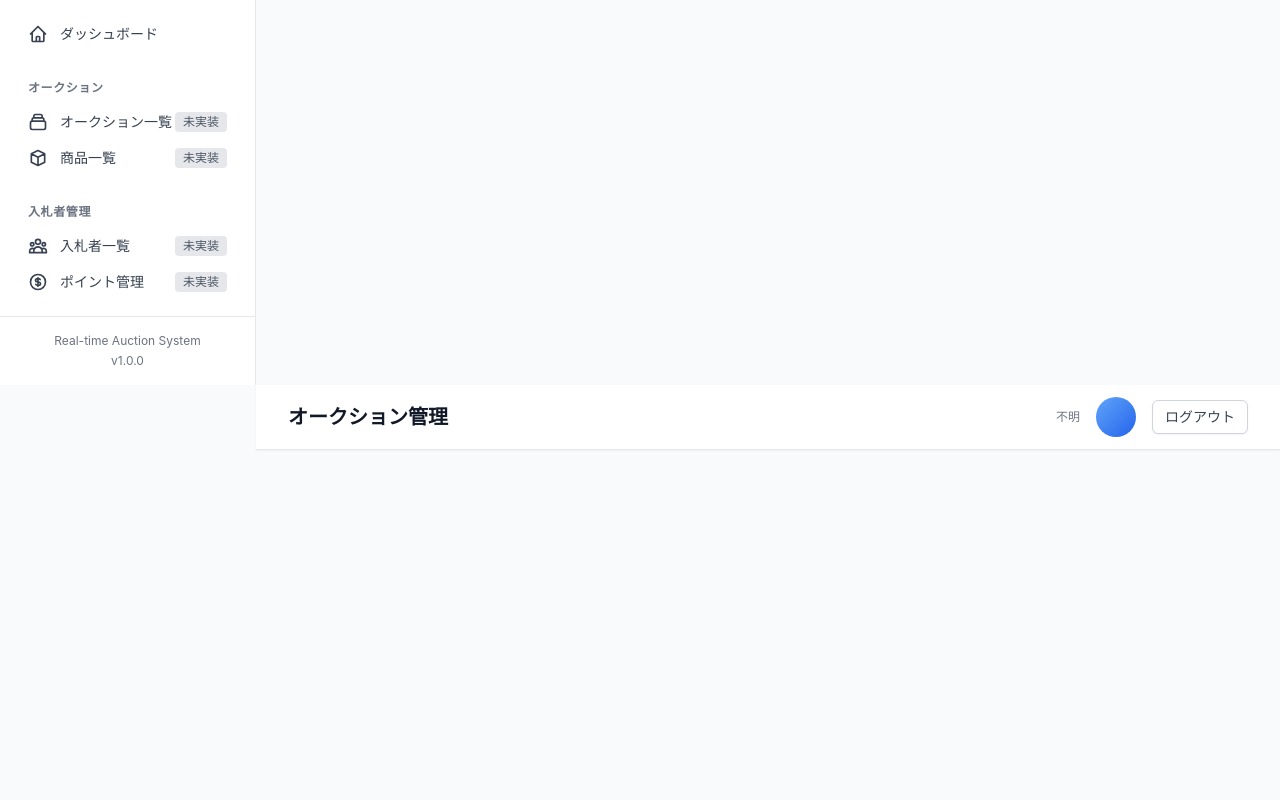
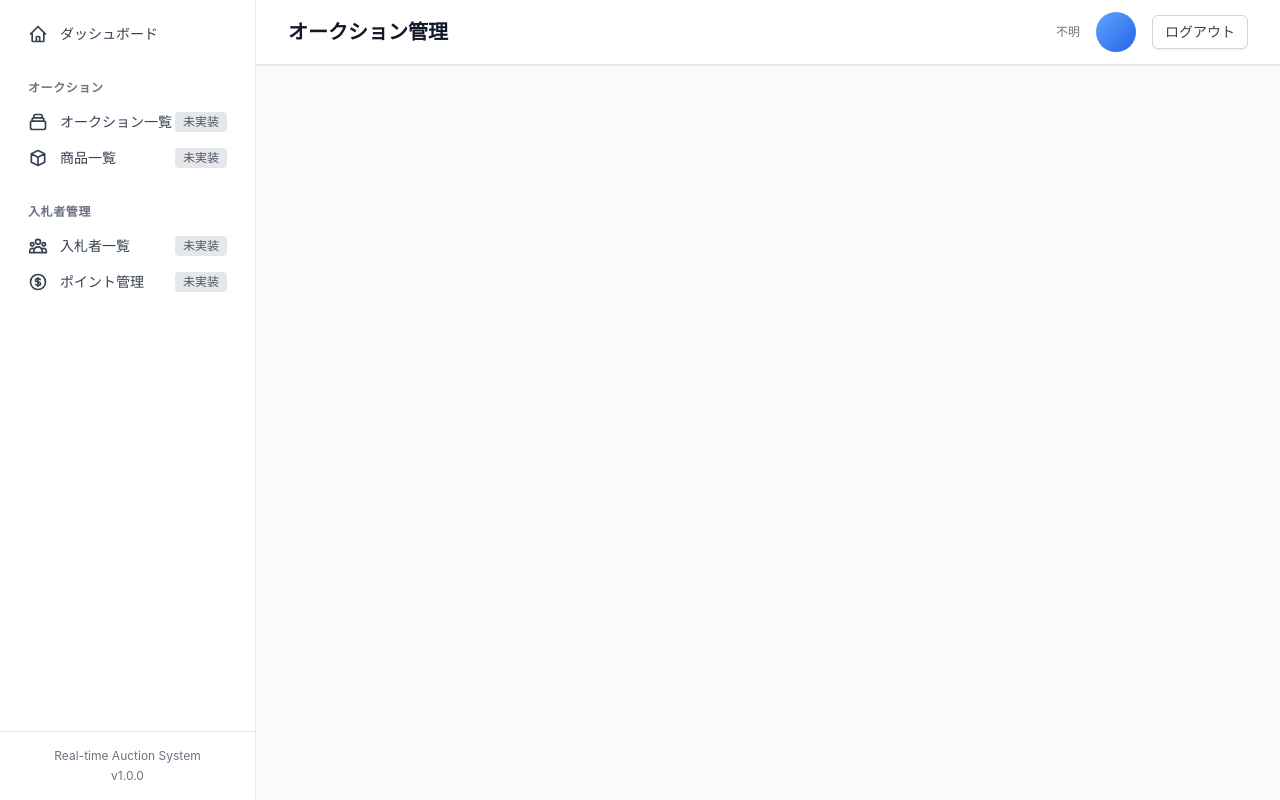
Before and after one commit to tsutsumi389/real-time-auction, a Vue app in the folder frontend/: page /admin/admins/new in a window 1280 px wide. Built offline with nearby package versions, Linux system fonts and the light colour scheme; no server answers.

Commit message:
fix: 修正 - ヘッダーとサイドバーのz-indexを調整

```diff
--- a/frontend/src/components/admin/AdminHeader.vue
+++ b/frontend/src/components/admin/AdminHeader.vue
@@ -1,5 +1,5 @@
 <template>
-  <header class="bg-white shadow-sm border-b border-gray-200 sticky top-0 z-30">
+  <header class="bg-white shadow-sm border-b border-gray-200 sticky top-0 z-20">
     <div class="px-4 sm:px-6 lg:px-8">
       <div class="flex items-center justify-between h-16">
         <!-- 左側：ハンバーガーメニューとロゴ -->
--- a/frontend/src/components/admin/AdminSidebar.vue
+++ b/frontend/src/components/admin/AdminSidebar.vue
@@ -3,14 +3,14 @@
     <!-- モバイル用オーバーレイ -->
     <div
       v-if="isOpen"
-      class="fixed inset-0 bg-gray-600 bg-opacity-75 z-40 lg:hidden"
+      class="fixed inset-0 bg-gray-600 bg-opacity-75 z-20 lg:hidden"
       @click="$emit('close')"
     ></div>
 
     <!-- サイドバー -->
     <aside
       :class="[
-        'fixed inset-y-0 left-0 z-50 w-64 bg-white border-r border-gray-200 transform transition-transform duration-200 ease-in-out lg:translate-x-0 lg:static lg:z-auto',
+        'fixed inset-y-0 left-0 z-30 w-64 bg-white border-r border-gray-200 transform transition-transform duration-200 ease-in-out lg:translate-x-0',
         isOpen ? 'translate-x-0' : '-translate-x-full',
       ]"
     >
```
